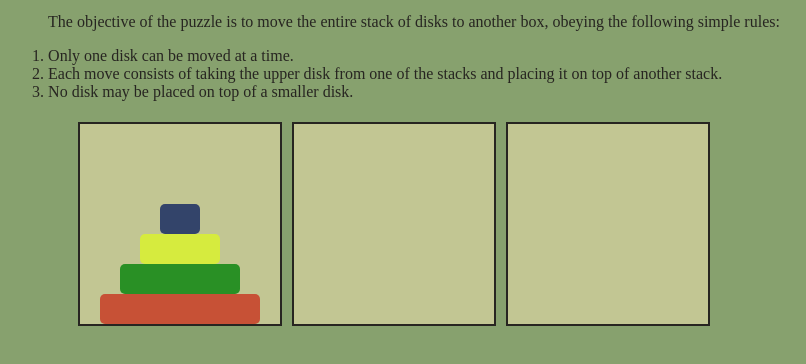
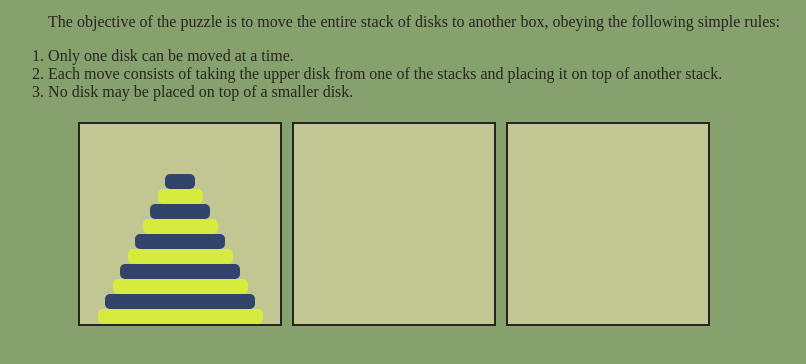
Before and after one commit to jayaimzzz/towerOfHanoi, a plain HTML site: page index.html in a window 1280 px wide. Shown: the part 78-442 px from the top of the page, without its empty margins (246-1052 px from the left). Drawn offline with Linux system fonts and the light colour scheme.

Commit message:
created tenDisks branch. Started version that uses ten disks

```diff
--- a/index.html
+++ b/index.html
@@ -21,6 +21,12 @@
     </div>
     <div id="wrapper">
         <div class="tower" id="startTower">
+            <div class="disc" id="disc10" data-size="10"></div>
+            <div class="disc" id="disc9" data-size="9"></div>
+            <div class="disc" id="disc8" data-size="8"></div>
+            <div class="disc" id="disc7" data-size="7"></div>
+            <div class="disc" id="disc6" data-size="6"></div>
+            <div class="disc" id="disc5" data-size="5"></div>
             <div class="disc" id="xLargeDisc" data-size="4"></div>
             <div class="disc" id="largeDisc" data-size="3"></div>
             <div class="disc" id="mediumDisc" data-size="2"></div>
--- a/index.js
+++ b/index.js
@@ -2,6 +2,12 @@ const xLargeDisc = document.getElementById("xLargeDisc");
 const largeDisc = document.getElementById("largeDisc");
 const mediumDisc = document.getElementById("mediumDisc");
 const smallDisc = document.getElementById("smallDisc");
+const towerFive = document.getElementById("disc5");
+const towerSix = document.getElementById("disc6");
+const towerSeven = document.getElementById("disc7");
+const towerEight = document.getElementById("disc8");
+const towerNine = document.getElementById("disc9");
+const towerTen = document.getElementById("disc10");
 
 const towerOne = document.getElementById("startTower");
 const towerTwo = document.getElementById("offsetTower");
@@ -69,14 +75,19 @@ function dropDisc(event) {
     }
     resetGrabCursor();
     numberOfMoves++
+    let numberOfMovesText = document.createTextNode("Number of moves: " + numberOfMoves);
+    let newParagrah = document.createElement('p');
+    const desination = document.getElementById('youWinDiv');
+    desination.innerHTML = "";
+    newParagrah.appendChild(numberOfMovesText);
+    desination.appendChild(newParagrah)
   }
     // else {
     // alert("A larger disk cannot be placed on top of a smaller disk.");
   // }
-  if (towerTwo.childElementCount == 4 || towerThree.childElementCount == 4) {
+  if (towerTwo.childElementCount == 10 || towerThree.childElementCount == 10) {
     const youWinText = document.createTextNode("You Win! And it took you only " + numberOfMoves + " moves!");
     const newP = document.createElement('p');
-    const desination = document.getElementById('youWinDiv');
     desination.innerHTML = "";
     newP.appendChild(youWinText);
     desination.appendChild(newP);
--- a/stylesheets.css
+++ b/stylesheets.css
@@ -28,7 +28,7 @@ h2 {
 }
 
 .disc {
-    height: 30px;
+    height: 15px;
     border-radius: 5px;
 }
 
@@ -47,21 +47,53 @@ h2 {
 
 #smallDisc {
     background-color: #33446A;
-    width: 40px;
+    width: 30px;
 }
 
 #mediumDisc {
     background-color: #d6eb3e;
-    width: 80px;
+    width: 45px;
 
 }
 
 #largeDisc {
-    background-color: #299025;
-    width: 120px;
+    background-color: #33446A;
+    /* background-color: #299025; */
+    width: 60px;
 }
 
 #xLargeDisc {
-    background-color: #C75136;
-    width: 160px;
+    background-color: #d6eb3e;
+    /* background-color: #C75136; */
+    width: 75px;
 }
+#disc5 {
+    background-color: #33446A;
+    /* background-color: #33446A; */
+    width: 90px;
+}
+#disc6 {
+    background-color: #d6eb3e;
+    /* background-color: #d6eb3e; */
+    width: 105px;
+}
+#disc7 {
+    background-color: #33446A;
+    /* background-color: #299025; */
+    width: 120px;
+}
+#disc8 {
+    background-color: #d6eb3e;
+    /* background-color: #C75136; */
+    width: 135px;
+}
+#disc9 {
+    background-color: #33446A;
+    /* background-color: #33446A; */
+    width: 150px;
+}
+#disc10 {
+    background-color: #d6eb3e;
+    /* background-color: #d6eb3e; */
+    width: 165px;
+}
```
